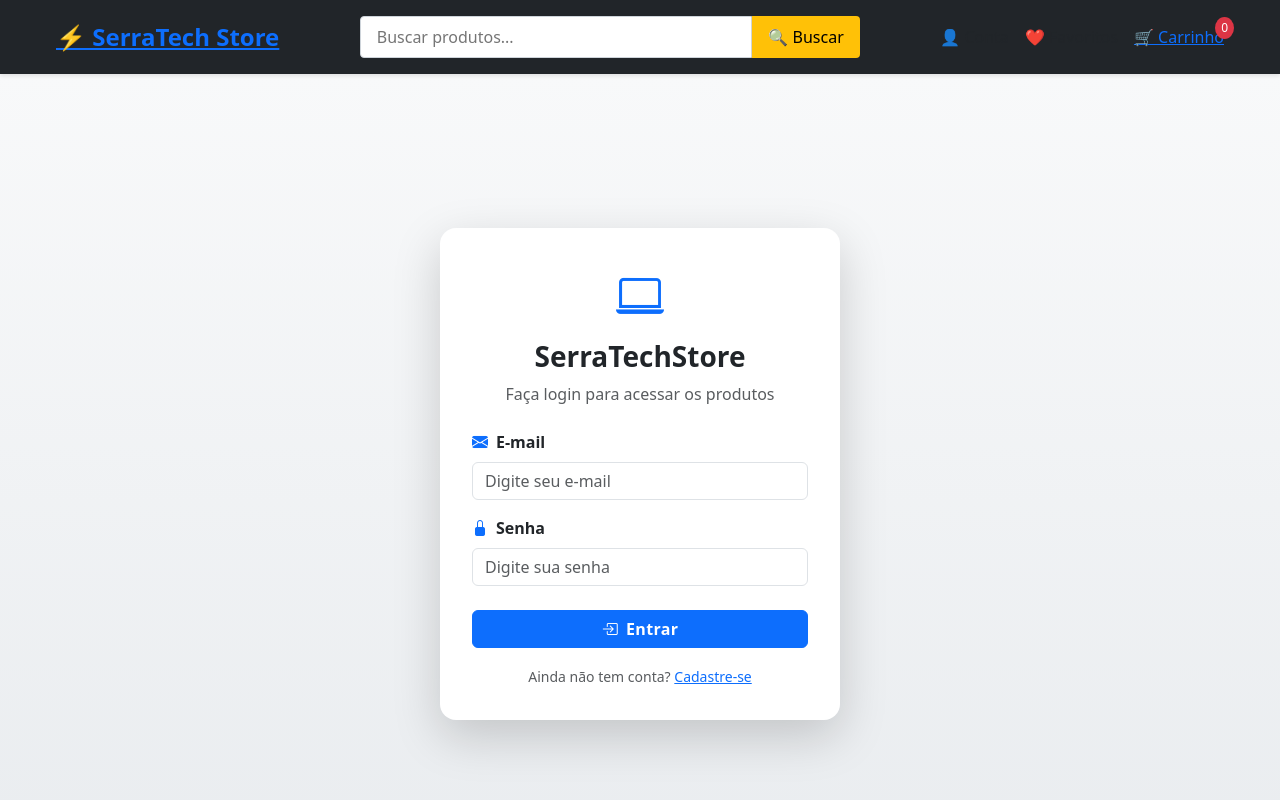
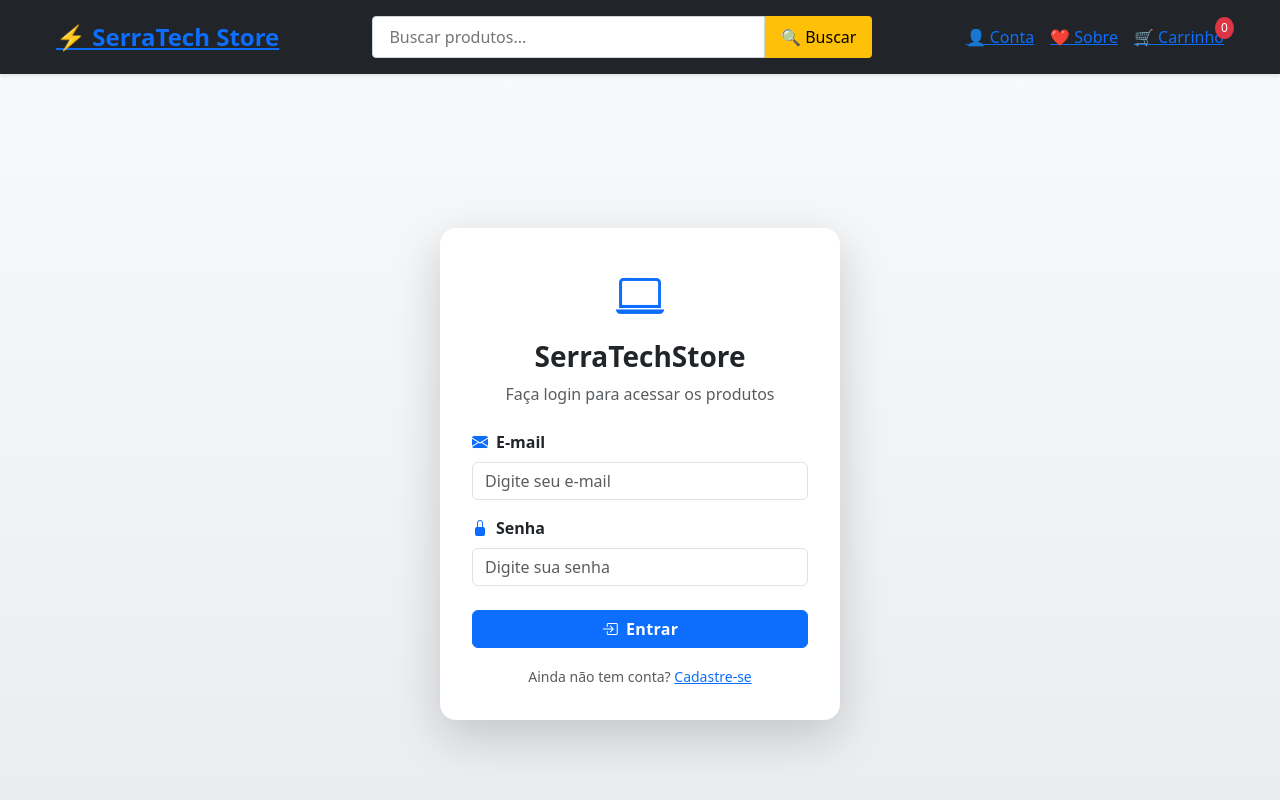
Before and after one commit to yagomahler/Trabalho-Final-React---Grupo-5-, a React (Vite) app in the folder Projeto Final React Grupo 5/: page /login in a window 1280 px wide. Shown: the top 800 px of the page. Built offline with nearby package versions, Linux system fonts and the light colour scheme.

Commit message:
adaptação do AppRouter

```diff
--- a/Projeto Final React Grupo 5/package.json
+++ b/Projeto Final React Grupo 5/package.json
@@ -10,7 +10,9 @@
     "preview": "vite preview"
   },
   "dependencies": {
+    "axios": "^1.13.2",
     "bootstrap": "^5.3.8",
+    "bootstrap-icons": "^1.13.1",
     "react": "^19.1.1",
     "react-dom": "^19.1.1",
     "react-router-dom": "^7.9.5"
--- a/Projeto Final React Grupo 5/src/components/Header/index.jsx
+++ b/Projeto Final React Grupo 5/src/components/Header/index.jsx
@@ -27,11 +27,12 @@ const Header = () => {
 
           <div className="nav-links">
             <a href="#" className="nav-link">
-              <Link to={"/login"}></Link>
-              👤 Conta
+              <Link to={"/login"}>👤 Conta</Link>
+
             </a>
             <a href="#" className="nav-link">
-              ❤️ Favoritos
+              <Link to={"/sobre"}>❤️ Sobre</Link>
+
             </a>
             <a href="#" className="nav-link">
               <Link to={"/compras"}>🛒 Carrinho</Link>
--- a/Projeto Final React Grupo 5/src/screens/Sobre/index.jsx
+++ b/Projeto Final React Grupo 5/src/screens/Sobre/index.jsx
@@ -1,8 +1,16 @@
 import React from 'react'
+import Header from '../../components/Header';
+import Footer from '../../components/Footer';
 
 const Sobre = () => {
   return (
-    <div>Sobre</div>
+    <div>
+      <Header />
+
+      <p>Lorem ipsum dolor sit, amet consectetur adipisicing elit. In, officiis! Ipsum architecto asperiores esse cum tenetur earum dolor fuga doloremque assumenda, accusamus dolorem expedita minima culpa velit eos, deserunt dolorum.</p>
+
+<Footer/>
+    </div>
   )
 }
 
```
Also changed, not shown: 1 other file (tests, documents, lock files or other folders).
